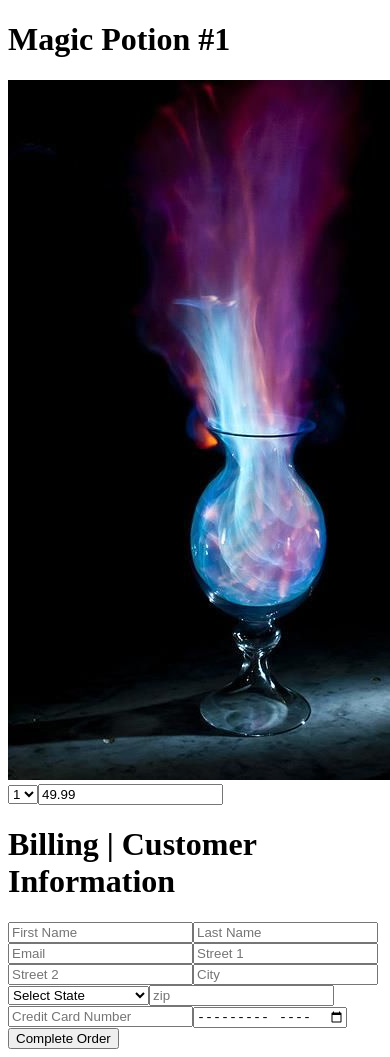
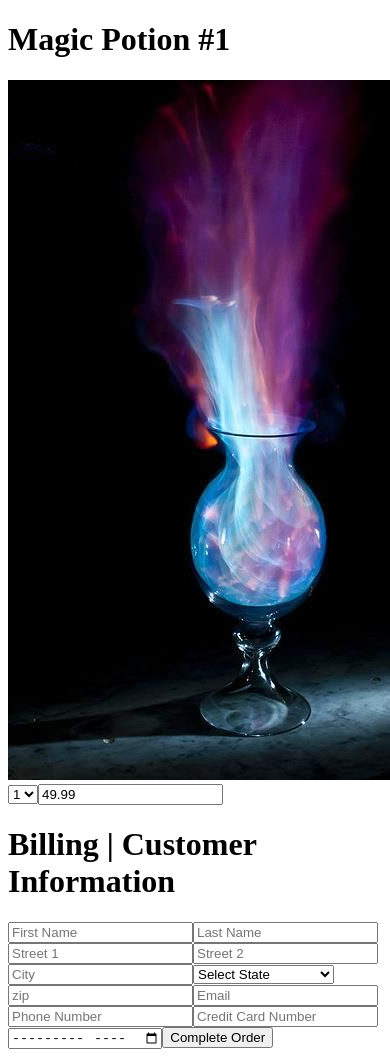
Before and after one commit to JessicaWildermuth/curology-takehome, a React app: page / in a window 390 px wide. Shown: the top 1057 px of the page. Built offline with nearby package versions, Linux system fonts and the light colour scheme.

Commit message:
Add phone number input

```diff
--- a/client/BillingInfo.jsx
+++ b/client/BillingInfo.jsx
@@ -4,13 +4,13 @@ import PropTypes from 'prop-types';
 const BillingInfo = ({
   firstName, lastName, email, street1, street2, city,
   state, zip, ccNum, exp, updateBilling, submitOrder,
+  phone,
 }) => (
   <div>
     <h1>Billing | Customer Information</h1>
     <form onSubmit={submitOrder}>
       <input type="text" value={firstName} name="firstName" onChange={updateBilling} placeholder="First Name" required />
       <input type="text" value={lastName} name="lastName" onChange={updateBilling} placeholder="Last Name" required />
-      <input type="email" value={email} name="email" onChange={updateBilling} placeholder="Email" required />
       <input type="text" value={street1} name="street1" onChange={updateBilling} placeholder="Street 1" required />
       <input type="text" value={street2} name="street2" onChange={updateBilling} placeholder="Street 2" />
       <input type="text" value={city} name="city" onChange={updateBilling} placeholder="City" required />
@@ -69,6 +69,8 @@ const BillingInfo = ({
         <option value="WY">Wyoming</option>
       </select>
       <input type="text" value={zip} name="zip" onChange={updateBilling} placeholder="zip" required />
+      <input type="email" value={email} name="email" onChange={updateBilling} placeholder="Email" required />
+      <input type="tel" value={phone} name="phone" onChange={updateBilling} placeholder="Phone Number" required />
       <input type="text" minLength="15" value={ccNum} name="ccNum" onChange={updateBilling} placeholder="Credit Card Number" required />
       <input type="month" value={exp} name="exp" onChange={updateBilling} placeholder="Expiration Date" required />
       <input type="submit" value="Complete Order" />
@@ -85,6 +87,7 @@ BillingInfo.propTypes = {
   city: PropTypes.string.isRequired,
   state: PropTypes.string.isRequired,
   zip: PropTypes.string.isRequired,
+  phone: PropTypes.string.isRequired,
   ccNum: PropTypes.string.isRequired,
   exp: PropTypes.string.isRequired,
   updateBilling: PropTypes.func.isRequired,
```
